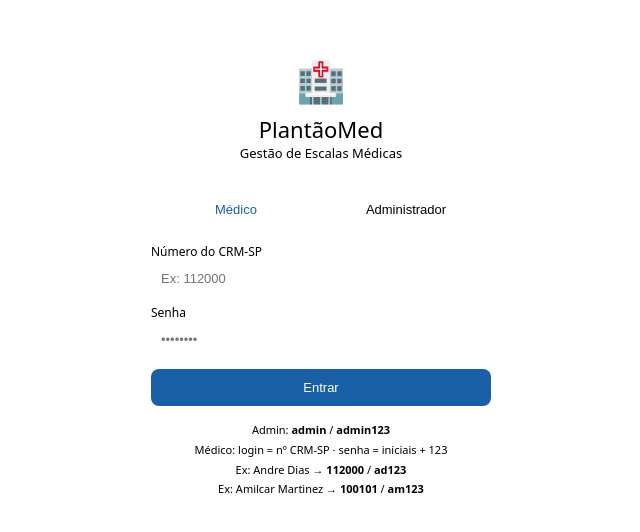
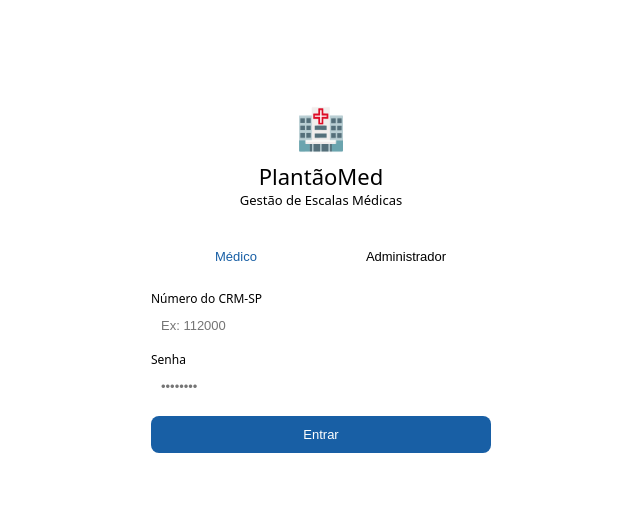
Before and after one commit to andreroncon/plantaomd, a React (Vite) app: page / in a window 1280 px wide. Shown: the part 132-664 px from the top of the page, without its empty margins (319-959 px from the left). Built offline with nearby package versions, Linux system fonts and the light colour scheme.

Commit message:
remove login hints

```diff
--- a/src/App.tsx
+++ b/src/App.tsx
@@ -286,12 +286,6 @@ export default function App(){
         </div>
         {lErr&&<div style={{color:"#A32D2D",fontSize:12,marginBottom:10,textAlign:"center"}}>{lErr}</div>}
         <button style={{...s.btn(),width:"100%",padding:"11px"}} onClick={doLogin}>Entrar</button>
-        <div style={{marginTop:14,fontSize:11,color:"var(--color-text-secondary)",textAlign:"center",lineHeight:1.8}}>
-          Admin: <b>admin</b> / <b>admin123</b><br/>
-          Médico: login = nº CRM-SP · senha = iniciais + 123<br/>
-          Ex: Andre Dias → <b>112000</b> / <b>ad123</b><br/>
-          Ex: Amilcar Martinez → <b>100101</b> / <b>am123</b>
-        </div>
       </div>
     </div>
   );
```
